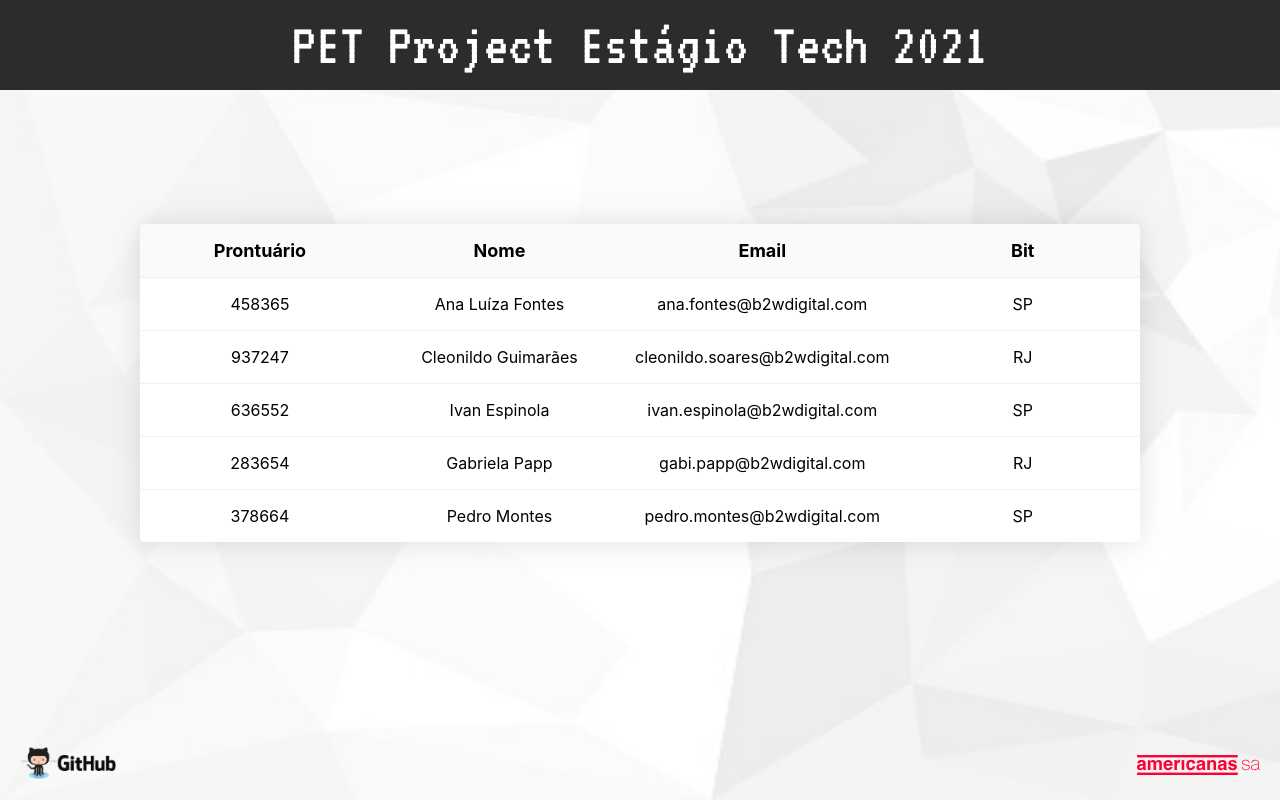
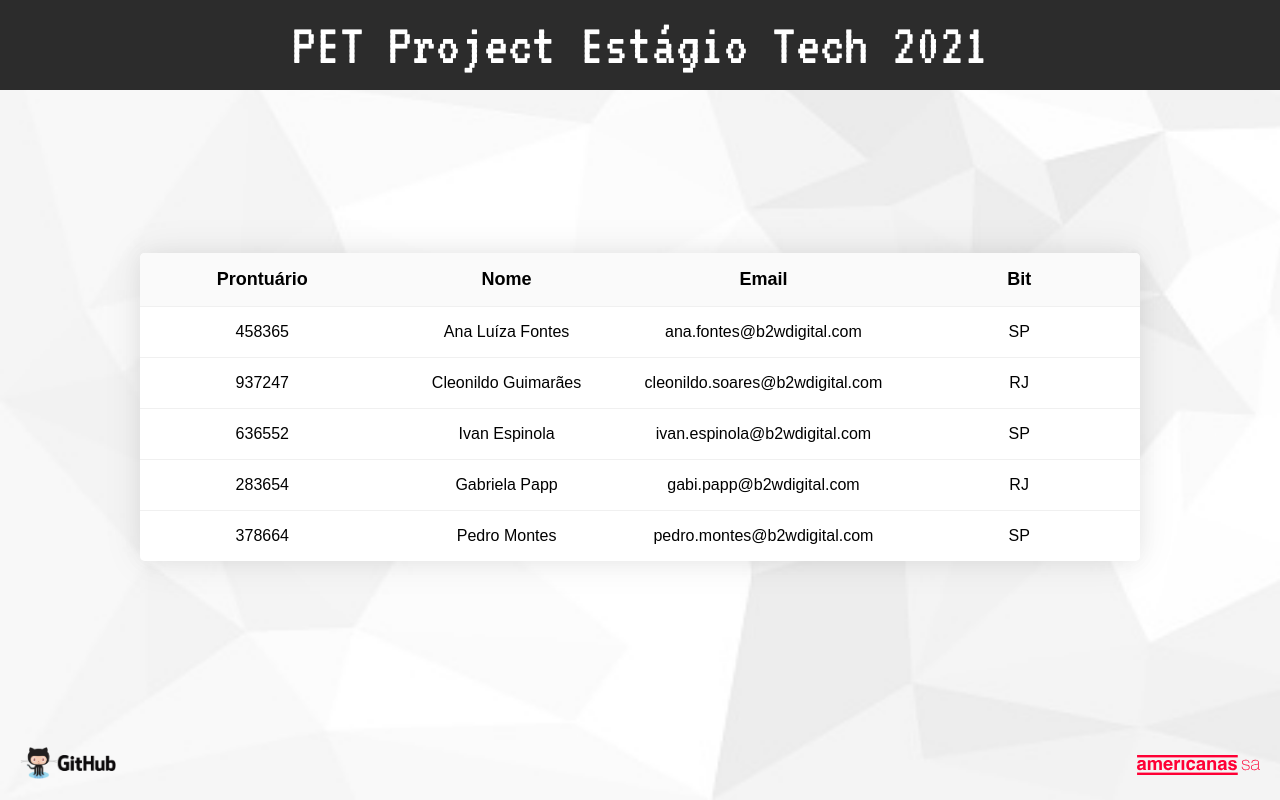
Before and after one commit to analuiza97/pet-project-ugc, a Next.js app: page / in a window 1280 px wide. Built offline with nearby package versions, Linux system fonts and the light colour scheme.

Commit message:
fix: fixing css

```diff
--- a/src/components/TableUsers.js
+++ b/src/components/TableUsers.js
@@ -5,7 +5,9 @@ import styled from 'styled-components';
 const Container = styled.div`
   overflow: hidden;
   box-shadow: 0 0 20px rgba(0, 0, 0, 0.05), 0 0px 40px rgba(0, 0, 0, 0.08);
+  margin: 48px auto 0;
   border-radius: 5px;
+  font-family: Quicksand, arial, sans-serif;
   width: calc(100% - 20px);
   max-width: 1000px;
 `;
```
Also changed, not shown: 2 other files (tests, documents, lock files or other folders).
